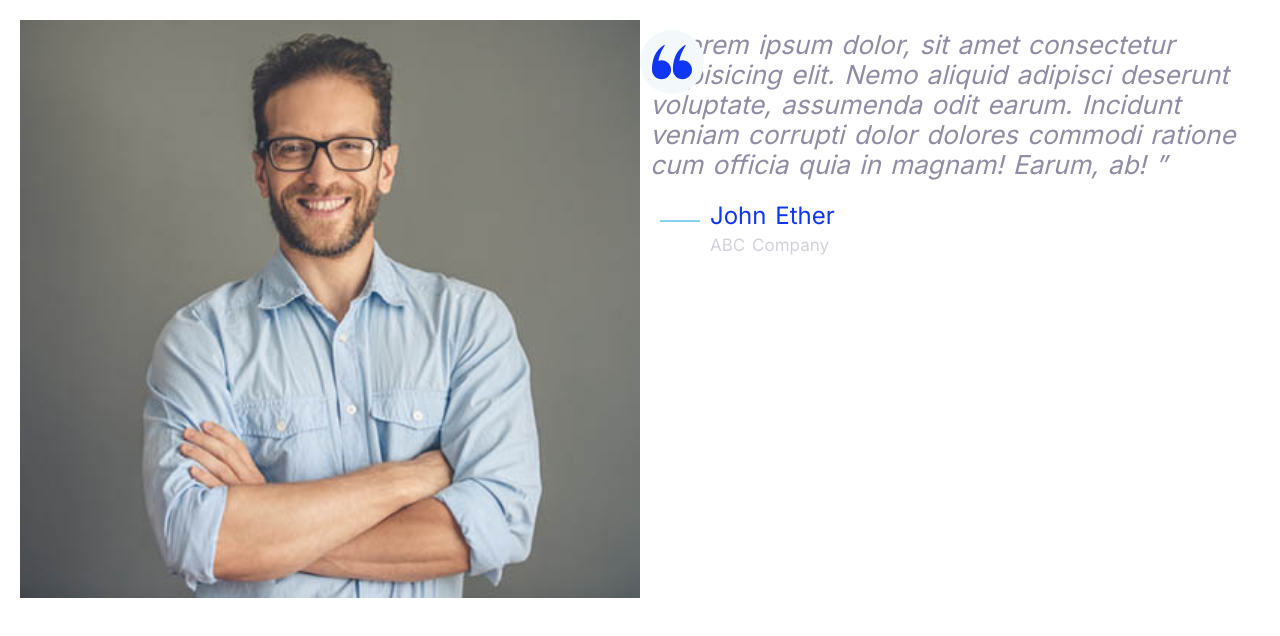
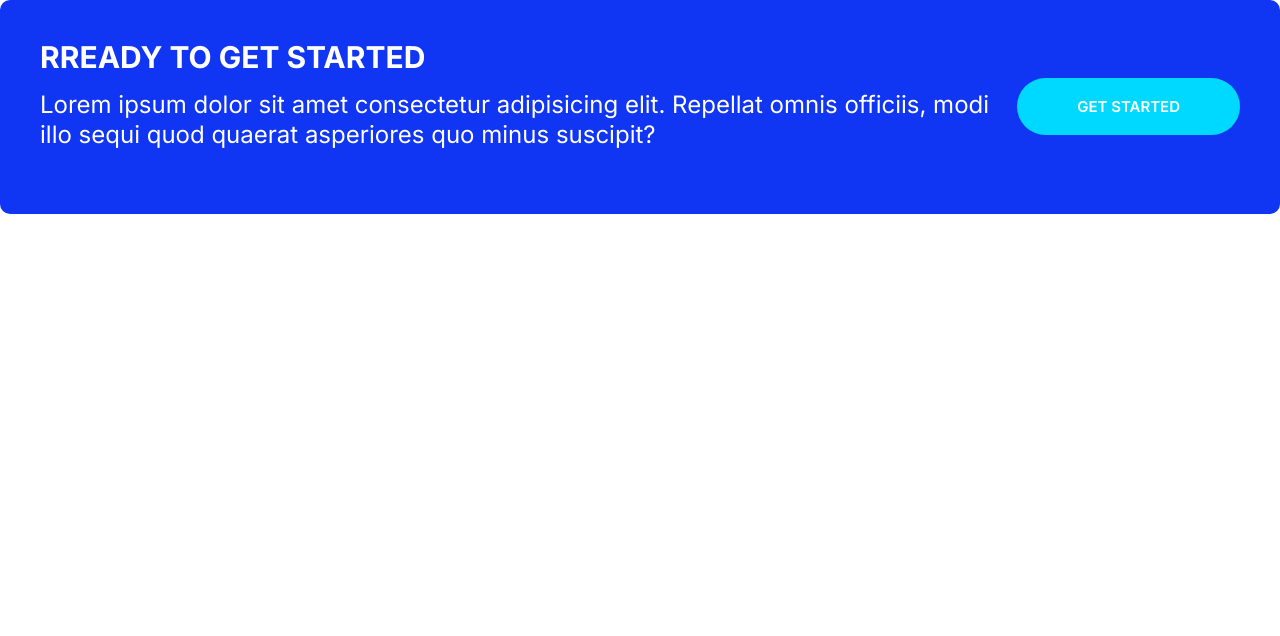
Before and after one commit to junaidxgit/project_1, a plain HTML site: page moshify.html in a window 1280 px wide. Drawn offline with Linux system fonts and the light colour scheme.

Commit message:
defined callout

```diff
--- a/css/styles.css
+++ b/css/styles.css
@@ -137,11 +137,16 @@ h3 {
   text-transform: uppercase;
   cursor: pointer;
   text-align: center;
+  text-decoration: none;
 
   padding: 2rem 3rem;
   font-weight: 600;
   /* display: block; */
   white-space: nowrap;
+}
+.btn--streched{
+  padding-left: 6rem ;
+  padding-right: 6rem;
 }
 .btn--primary:hover {
   background: #9eaefd;
@@ -365,7 +370,7 @@ h3 {
   }
 }
 /* grid */
-.grid--3colmn{
+ .grid{
   display: grid;
 }
 
@@ -389,3 +394,40 @@ h3 {
    top: 3rem;
   right: 33;
 }
+/* callouts */
+.callout{
+  padding: 4rem;
+  border-radius: 10px;
+}
+.callout--primary{
+  background: var(--primary-color);
+  color: #fff;
+}
+.callout__content > p{
+  color: #fff;
+}
+.callout__heading{
+  color: #fff;
+  margin-top: 0;
+  font-size: 3rem;
+}
+.callout .btn{
+  justify-self: center;
+  align-self: center;
+}
+.callout__content{
+  text-align: center;
+}
+@media screen and (min-width:768px) {
+  .callout__content{
+    text-align: left;
+  }
+  .callout .btn{
+    text-align: left;
+  }
+}
+@media screen and (min-width: 800px) {
+  .callout .grid--3colmn{
+    grid-template-columns: 1fr auto;
+  }
+}
--- a/moshify.html
+++ b/moshify.html
@@ -14,61 +14,20 @@
     <link rel="stylesheet" href="css/normalize.css" />
     <link rel="stylesheet" href="css/styles.css" />
   </head>
-        <body style="padding: 2rem;">
-
-    <div class="card__testimonial">
-
-
+  <body>
+    <div class="callout callout--primary">
       <div class="grid grid--3colmn">
-        <div class="testimonial__cont">
-          <img src="images/testimonial.jpg" alt="" />
-
-            <span class="icon-container">
-            <svg
-              class="icon icon--primary"
-              xmlns="http://www.w3.org/2000/svg"
-              viewBox="0 0 508.044 508.044"
-              id="quotes"
-            >
-              <path
-                d="M.108 352.536c0 66.794 54.144 120.938 120.937 120.938 66.794 0 120.938-54.144 120.938-120.938s-54.144-120.937-120.938-120.937c-13.727 0-26.867 2.393-39.168 6.61C109.093 82.118 230.814-18.543 117.979 64.303-7.138 156.17-.026 348.84.114 352.371c0 .055-.006.104-.006.165zm266.061 0c0 66.794 54.144 120.938 120.938 120.938s120.938-54.144 120.938-120.938S453.9 231.599 387.106 231.599c-13.728 0-26.867 2.393-39.168 6.61C375.154 82.118 496.875-18.543 384.04 64.303 258.923 156.17 266.034 348.84 266.175 352.371c0 .055-.006.104-.006.165z"
-              ></path>
-            </svg>
-            </span>
-
-
+        <div class="callout__content">
+          <h3 class="callout__heading">RREADY TO GET STARTED</h3>
+          <p>
+            Lorem ipsum dolor sit amet consectetur adipisicing elit. Repellat
+            omnis officiis, modi illo sequi quod quaerat asperiores quo minus
+            suscipit?
+          </p>
         </div>
-
-      <div class="">
-        <div class="quote">
-          <p class="quote__text">
-            Lorem ipsum dolor, sit amet consectetur adipisicing elit. Nemo
-            aliquid adipisci deserunt voluptate, assumenda odit earum. Incidunt
-            veniam corrupti dolor dolores commodi ratione cum officia quia in
-            magnam! Earum, ab!
-          </p>
-          <footer>
-            <div class="media">
-              <div class="media__image">
-                <svg
-                  class="icon icon--primary"
-                  xmlns="http://www.w3.org/2000/svg"
-                  viewBox="0 0 50 2"
-                  id="line"
-                >
-                  <path fill="#63c3ef" d="M0 0h50v2H0z"></path>
-                </svg>
-              </div>
-
-              <div class="media__body">
-                <h3 class="media__headline quote__author">John Ether</h3>
-                <p class="media__company">ABC Company</p>
-              </div>
-            </div>
-          </footer>
-        </div>
+        <!-- <a href="#" class="btn btn--secondary">Get Started</a> -->
+        <a href="#" class="btn btn--secondary btn--streched ">Get Started</a>
       </div>
-    </div>
     </div>
   </body>
 </html>
```
Also changed, not shown: components/all_components.html (+15 -0 lines), components/callout.html (added, +14 -0 lines).
